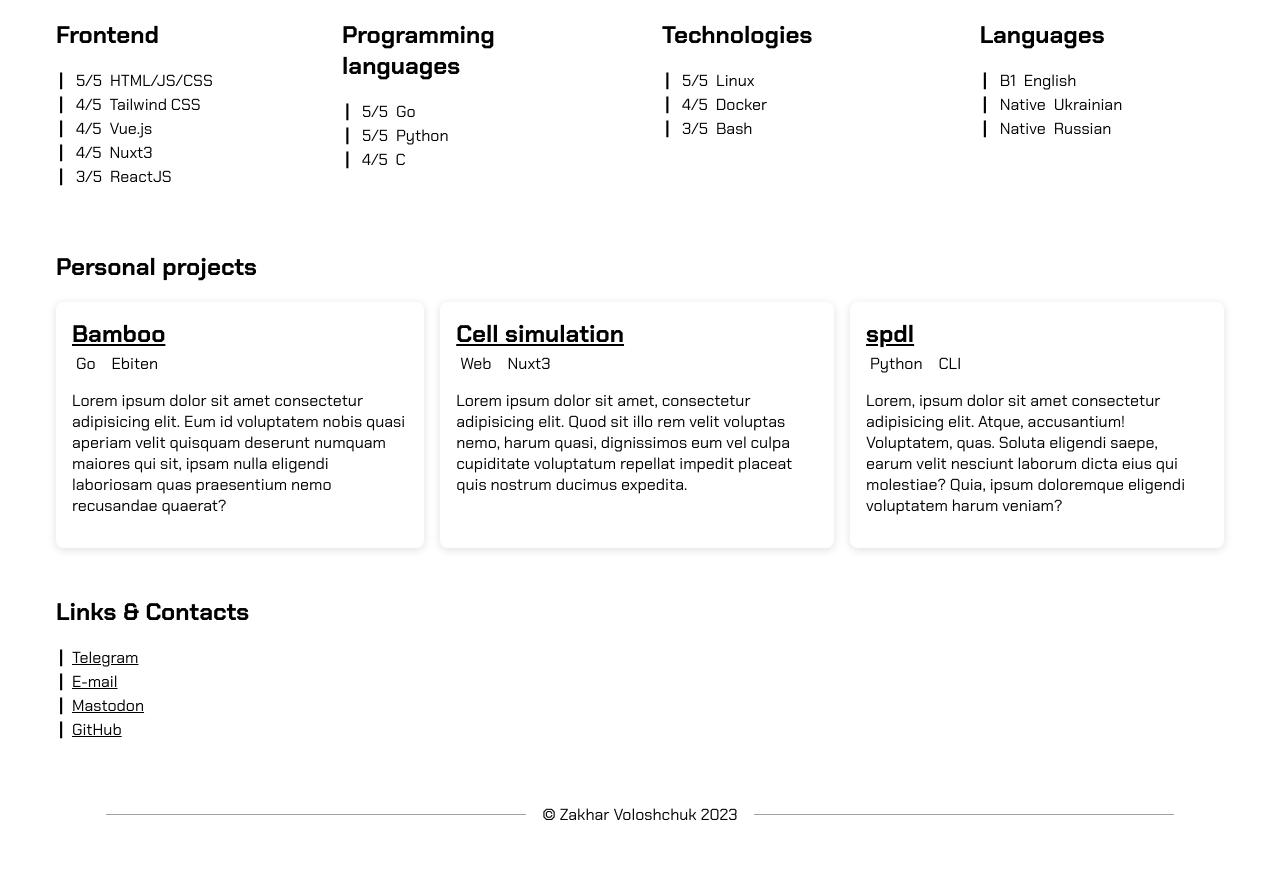
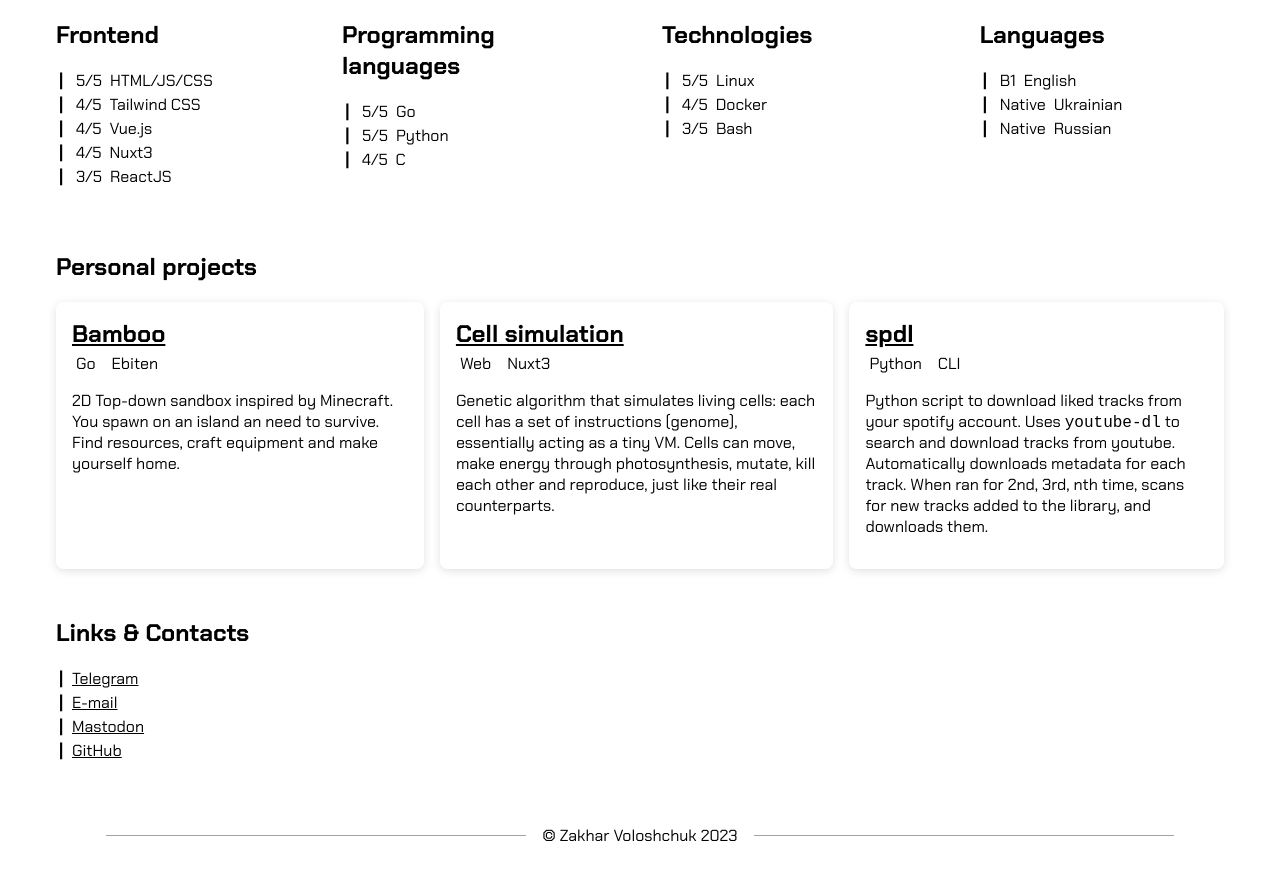
Before and after one commit to 3elDU/3elDU.github.io, a plain HTML site: page index.html in a window 1280 px wide. Shown: the part 986-1864 px from the top of the page. Before the commit the page ends 1843 px from the top, so only its background shows below. Drawn offline with Linux system fonts and the light colour scheme.

Commit message:
Update personal projects descriptions. Remove `console.log` from JS files.

```diff
--- a/index.html
+++ b/index.html
@@ -16,6 +16,10 @@
             margin: 0;
 
             font-family: 'Chakra Petch', sans-serif;
+        }
+
+        code {
+            font-family: 'Cascadia Code', 'Fira Code', 'JetBrains Mono', monospace;
         }
 
         h2 {
@@ -356,9 +360,8 @@
                                 <span class="badge">Ebiten</span>
                             </div>
                             <p>
-                                Lorem ipsum dolor sit amet consectetur adipisicing elit. Eum id voluptatem nobis quasi
-                                aperiam velit quisquam deserunt numquam maiores qui sit, ipsam nulla eligendi laboriosam
-                                quas praesentium nemo recusandae quaerat?
+                                2D Top-down sandbox inspired by Minecraft. You spawn on an island an need to survive.
+                                Find resources, craft equipment and make yourself home.
                             </p>
                         </div>
 
@@ -369,9 +372,11 @@
                                 <span class="badge">Nuxt3</span>
                             </div>
                             <p>
-                                Lorem ipsum dolor sit amet, consectetur adipisicing elit. Quod sit illo rem velit
-                                voluptas nemo, harum quasi, dignissimos eum vel culpa cupiditate voluptatum repellat
-                                impedit placeat quis nostrum ducimus expedita.
+                                Genetic algorithm that simulates living cells: each cell has a set of instructions
+                                (genome), essentially acting as a tiny VM. Cells can move, make energy through
+                                photosynthesis,
+                                mutate, kill each other and
+                                reproduce, just like their real counterparts.
                             </p>
                         </div>
 
@@ -382,9 +387,11 @@
                                 <span class="badge">CLI</span>
                             </div>
                             <p>
-                                Lorem, ipsum dolor sit amet consectetur adipisicing elit. Atque, accusantium!
-                                Voluptatem, quas. Soluta eligendi saepe, earum velit nesciunt laborum dicta eius qui
-                                molestiae? Quia, ipsum doloremque eligendi voluptatem harum veniam?
+                                Python script to download liked tracks from your spotify account. Uses
+                                <code>youtube-dl</code> to search and download tracks from youtube. Automatically
+                                downloads metadata for each track.
+                                When ran for 2nd, 3rd, nth time, scans for new tracks added to the library, and
+                                downloads them.
                             </p>
                         </div>
                     </div>
--- a/typing.js
+++ b/typing.js
@@ -35,7 +35,6 @@ const technologies = [
     "Cats"
 ]
 shuffle(technologies);
-console.log(technologies);
 let currentTechnology = 0;
 
 let targetText = technologies[currentTechnology];
```
